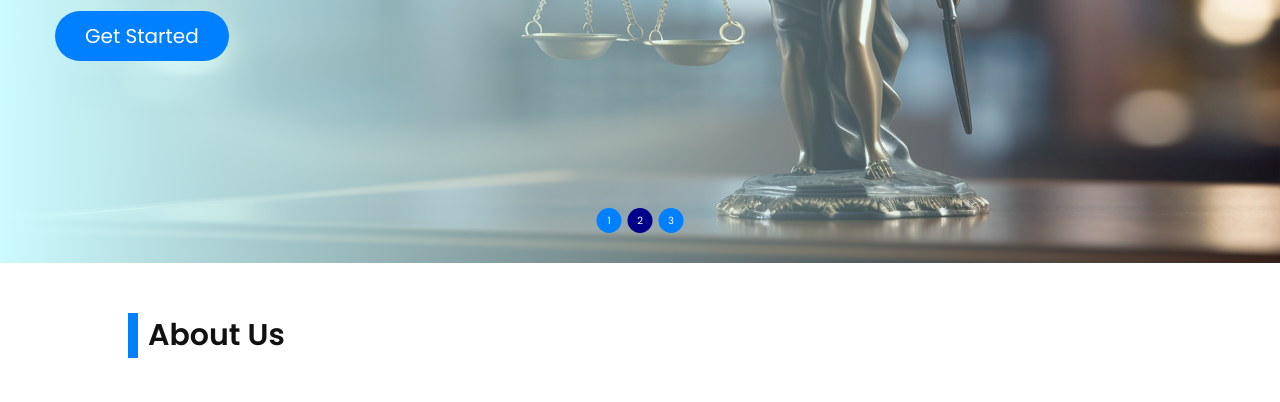
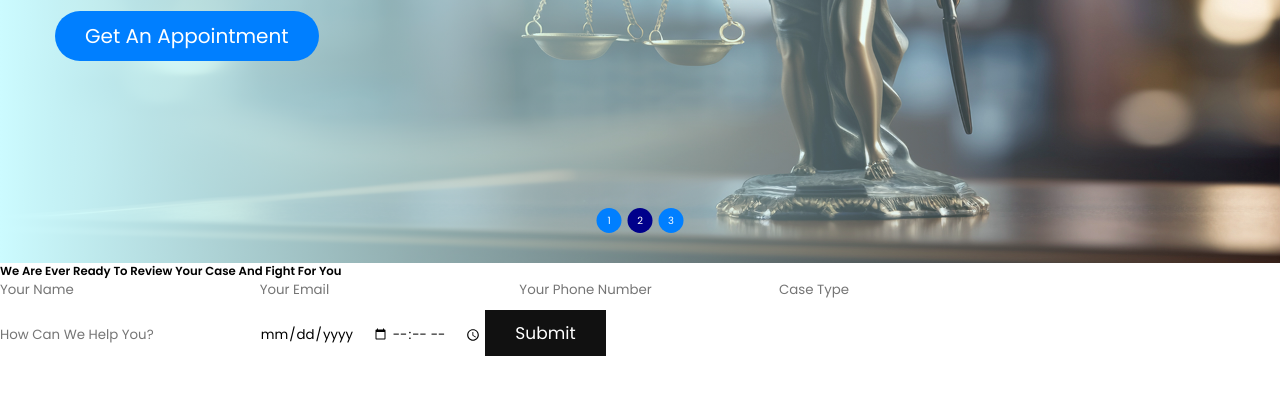
Before and after one commit to Kwadwo-S/Safo-Attorneys-And-Assocaites.com, a plain HTML site: page index.html in a window 1280 px wide. Shown: the part 550-952 px from the top of the page. Drawn offline with nearby package versions, Linux system fonts and the light colour scheme; some packages are replaced by stand-ins of ours; a script that the page names is missing; a web font is replaced by a local one.

Commit message:
Update index.html

```diff
--- a/index.html
+++ b/index.html
@@ -148,7 +148,7 @@
                        <div class="caption">
                            <h1>Welcome to Safo Attorneys And Associates
                            </h1>
-                           <a href="#about">Get Started</a>
+                           <a href="#appointment">Get An Appointment</a>
                         </div>
                    </div>
                </div>
@@ -156,7 +156,7 @@
                    <div class="containers">
                        <div class="caption">
                            <h1>We protect your legal and procurment interests</h1>
-                           <a href="#about">Get Started</a>
+                           <a href="#appointment">Get An Appointment</a>
                        </div>
                    </div>
                </div>
@@ -164,7 +164,7 @@
                    <div class="containers">
                        <div class="caption">
                            <h1>Your wellbeing, <br> our priority</h1>
-                           <a href="#about">Get Started</a>
+                           <a href="#appointment">Get An Appointment</a>
                        </div>
                    </div>
                </div>
@@ -181,6 +181,31 @@
            </div>
 
          </section>
+
+<!-- Appoiontment Section
+Appoiontment Section
+Appoiontment Section -->
+
+<div class="appointy" id="appointment">
+
+<h3>We Are Ever Ready To Review Your Case And Fight For You</h3>
+
+<form action="" class="appointment">
+
+   <input type="text" placeholder="Your Name" class="box">
+   <input type="email" placeholder="Your Email" class="box">
+   <input type="number" placeholder="Your Phone Number" class="box">
+   <input type="text" placeholder="Case Type" class="box">
+   <input type="text" placeholder="How Can We Help You?" class="boxh" >
+   <input type="date" placeholder="Enter Date" class="box">
+   <input type="time" placeholder="Enter Time" class="box">
+
+
+   <a href="" class="btn">Submit</a>
+</form>
+</div>
+
+
 <!-- about section starts  -->
 
 <section class="about" id="about">
@@ -393,5 +418,10 @@
 
 <script>lightGallery(document.querySelector('.projects .box-container'));</script>
 
+<!--
+ Whatsapp Floating
+ Whatsapp Floating -->
+
+<a href="https://wa.me/233557705954" class="float"> <img src="https://trickuweb.com/whatsapp.png" height="50px" width="50px"></a>
 </body>
 </html>
```
